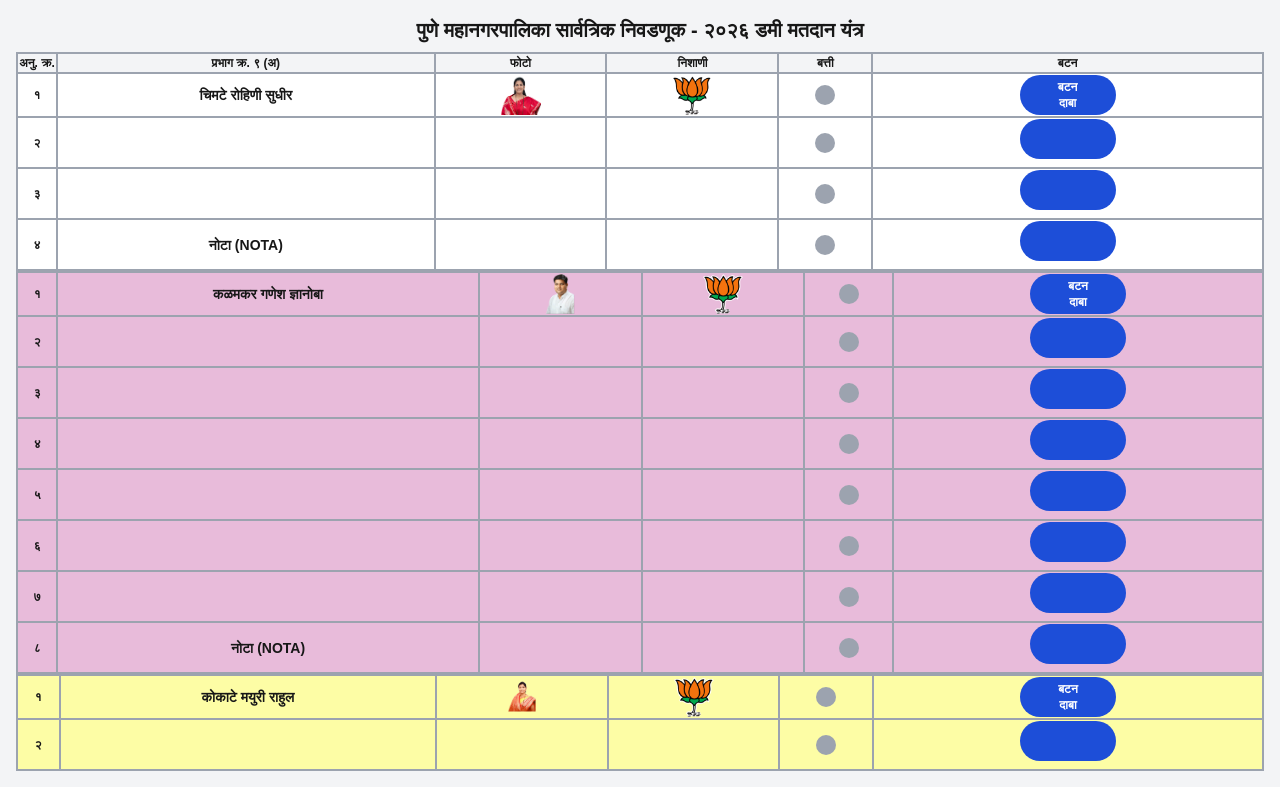
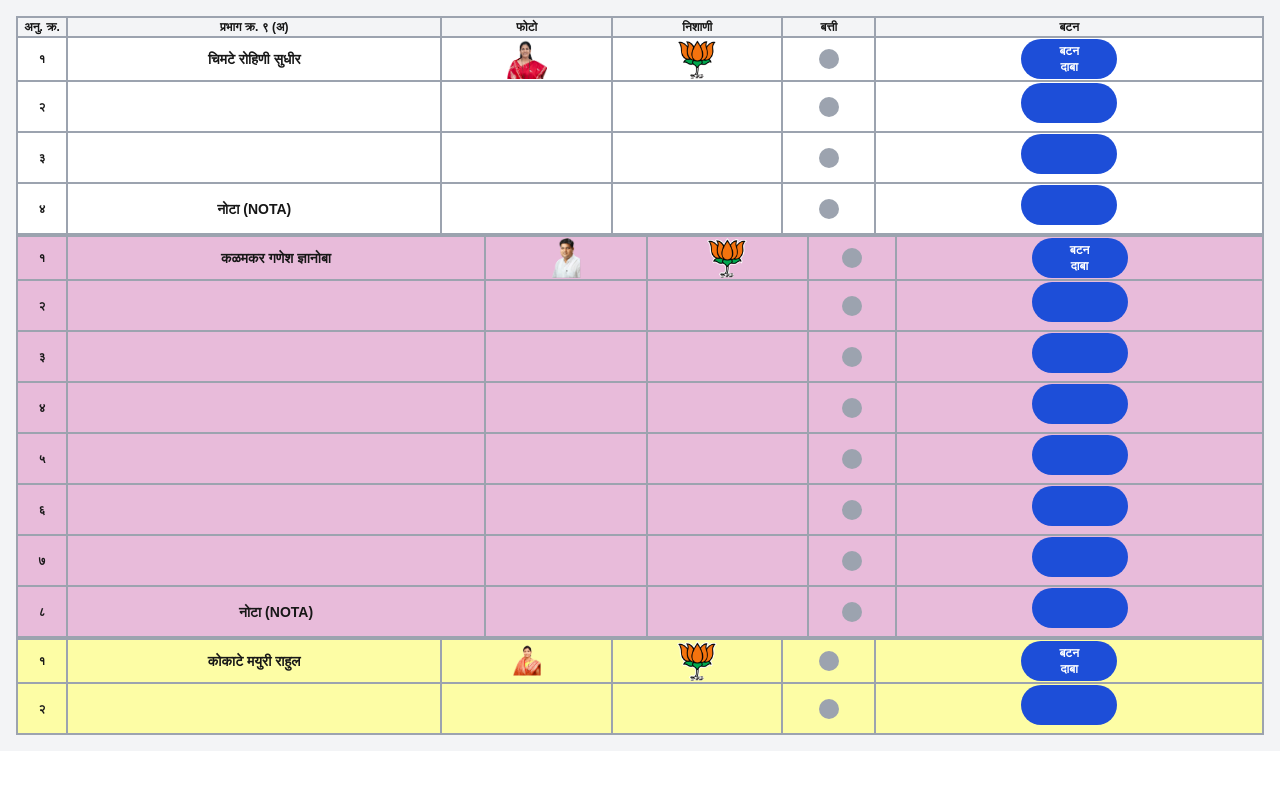
Before and after one commit to adityapachpille/lahu-balwadkar-dummy, a Next.js app: page / in a window 1280 px wide. Built offline with nearby package versions, Linux system fonts and the light colour scheme.

Commit message:
Update page.tsx

```diff
--- a/app/page.tsx
+++ b/app/page.tsx
@@ -59,16 +59,19 @@ const SoundCheck = () => {
 
     return (
       <tr>
-        <td className="border-2 border-gray-400 text-center text-xs font-bold">
+        {/* अनु. क्र. – FIXED WIDTH */}
+        <td className="border-2 border-gray-400 text-xs font-bold text-center w-[50px] min-w-[50px] max-w-[50px]">
           {toMarathi(index + 1)}
         </td>
 
-        <td className="border-2 border-gray-400 text-center text-sm font-bold">
+        <td className="border-2 border-gray-400 text-sm font-bold text-center">
           {isCandidate ? name : isNota ? "नोटा (NOTA)" : ""}
         </td>
 
         <td className="border-2 border-gray-400 text-center">
-          {isCandidate && <img src={imageSrc} className="w-10 h-10 mx-auto" />}
+          {isCandidate && (
+            <img src={imageSrc} className="w-10 h-10 mx-auto" />
+          )}
         </td>
 
         <td className="border-2 border-gray-400 text-center">
@@ -119,7 +122,7 @@ const SoundCheck = () => {
           {showThead && (
             <thead>
               <tr className="bg-gray-100">
-                <th className="border-2 border-gray-400 text-xs w-10">
+                <th className="border-2 border-gray-400 text-xs font-bold text-center w-[50px] min-w-[50px] max-w-[50px]">
                   अनु. क्र.
                 </th>
                 <th className="border-2 border-gray-400 text-xs">{title}</th>
@@ -151,10 +154,6 @@ const SoundCheck = () => {
 
   return (
     <section className="bg-gray-100 px-4 py-4">
-      <h1 className="text-center text-xl font-bold mb-2">
-        पुणे महानगरपालिका सार्वत्रिक निवडणूक - २०२६ डमी मतदान यंत्र
-      </h1>
-
       {!showFourthTable && (
         <>
           {renderTable(
```
